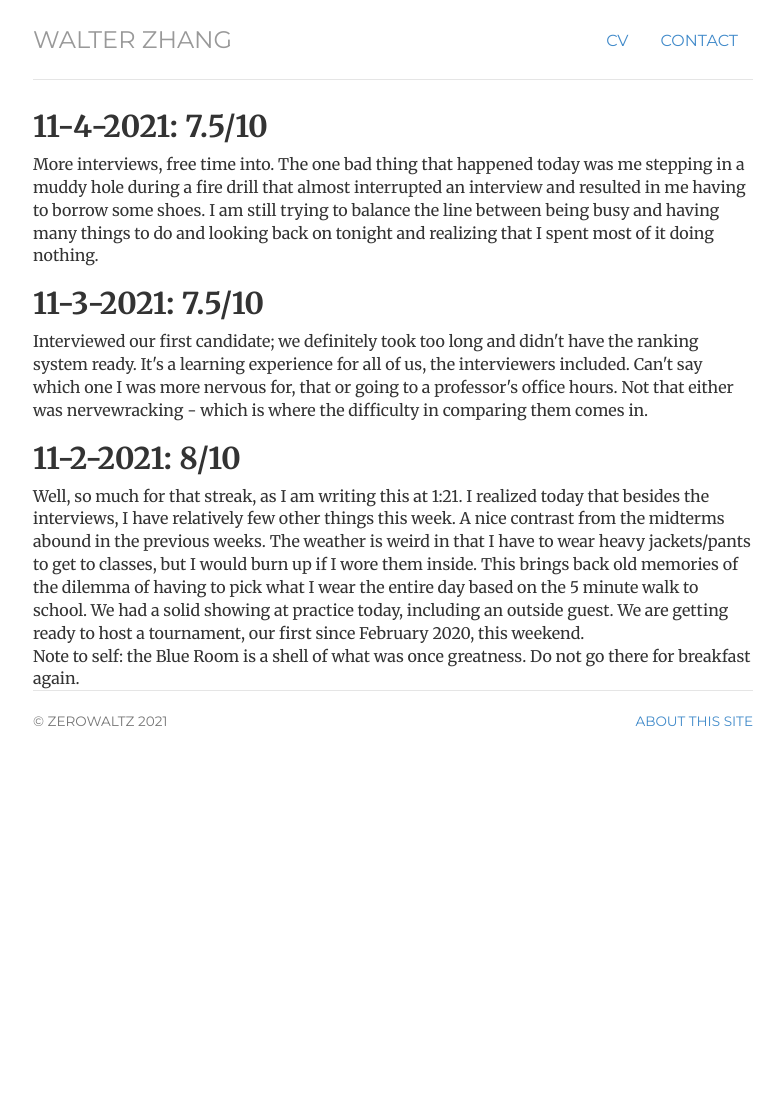
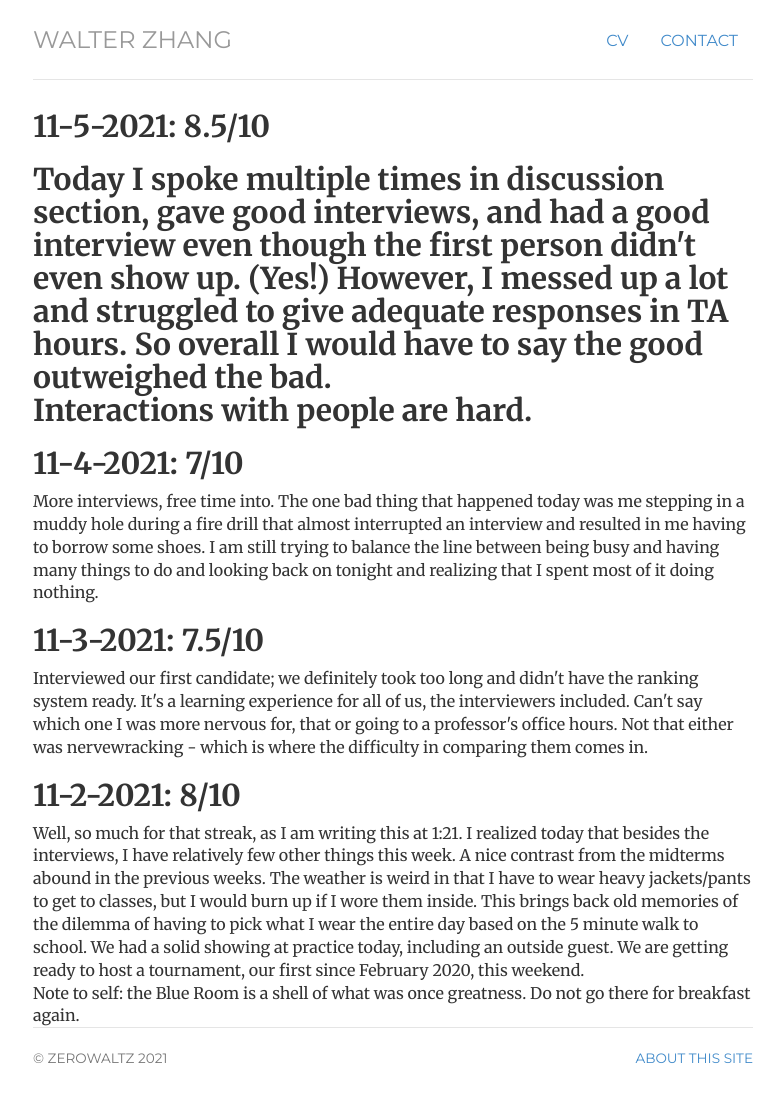
Before and after one commit to Zerowaltz/Zerowaltz.github.io, a Jekyll site: the page built from posts/nov21/index.html, in a window 1280 px wide. Shown: the whole page, without its empty margins (247-1031 px from the left). Built offline with Jekyll 4.4.1, drawn with Linux system fonts in a browser that asks for light colours; before the commit the page ends 900 px from its top, so only the background shows below that.

Commit message:
post 11-5

```diff
--- a/posts/nov21/index.html
+++ b/posts/nov21/index.html
@@ -44,7 +44,13 @@ description: Posts from Walter Zhang.
 
 <div class="post">
 
-	<h2>11-4-2021: 7.5/10</h2>
+	<h2>11-5-2021: 8.5/10<h2>
+	Today I spoke multiple times in discussion section, gave good interviews, and had a good interview even though the first person didn't even show up. (Yes!) However, I messed up a lot and struggled to give adequate responses in TA hours. So overall I would have to say the good outweighed the bad.
+
+	<br>Interactions with people are hard.
+
+
+	<h2>11-4-2021: 7/10</h2>
 	More interviews, free time into. The one bad thing that happened today was me stepping in a muddy hole during a fire drill that almost interrupted an interview and resulted in me having to borrow some shoes. I am still trying to balance the line between being busy and having many things to do and looking back on tonight and realizing that I spent most of it doing nothing.
 
 	<h2>11-3-2021: 7.5/10</h2>
```
